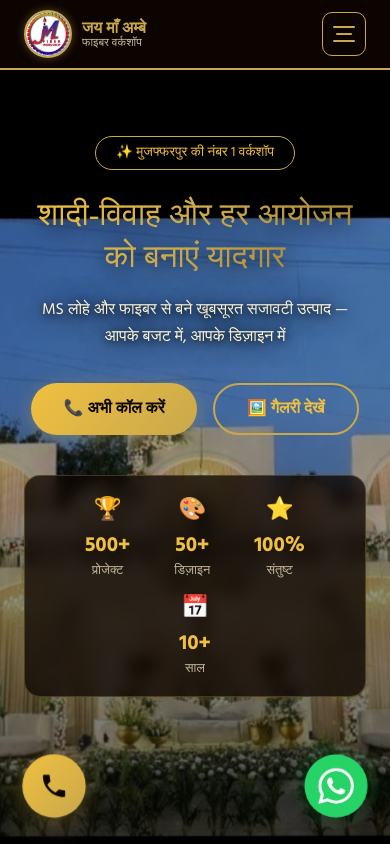
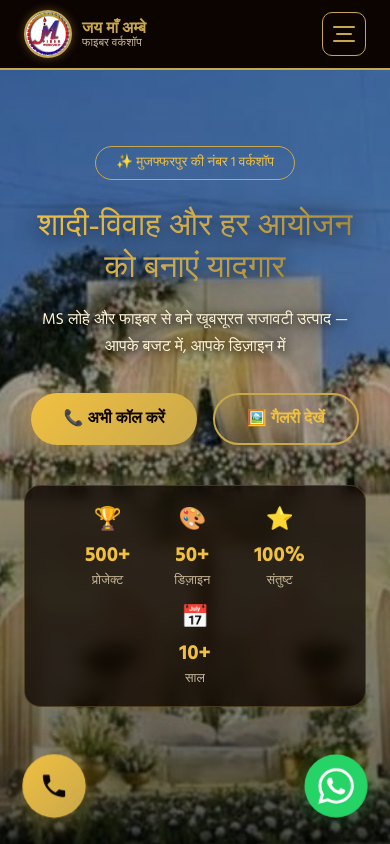
Before and after one commit to Surja2003/Jai-Maa-Ambe-Fiber-Workshop, a React (Vite) app: page / in a window 390 px wide. Shown: the top 844 px of the page. Built offline with nearby package versions, Linux system fonts and the light colour scheme; a web font is replaced by a local one.

Commit message:
fix: separate mobile/desktop hero layout - mobile shows wedding stage at top

```diff
--- a/src/App.jsx
+++ b/src/App.jsx
@@ -372,11 +372,10 @@ function HomePage({ navigate }) {
     <div>
       <section className="hero-section" style={{
         minHeight: "100vh", display: "flex", flexDirection: "column",
-        alignItems: "center", justifyContent: "flex-start",
+        alignItems: "center",
         position: "relative", overflow: "hidden",
         backgroundImage: `url('${IMG.heroBg}')`,
-        backgroundSize: "cover", backgroundPosition: "center 60%",
-        padding: "90px 1.5rem 3rem",
+        paddingLeft: "1.5rem", paddingRight: "1.5rem", paddingBottom: "3rem",
       }}>
         {/* Overlay */}
         <div style={{ position: "absolute", inset: 0, background: "linear-gradient(180deg, rgba(0,0,0,0.35) 0%, rgba(0,0,0,0.30) 40%, rgba(0,0,0,0.55) 85%, rgba(0,0,0,0.70) 100%)" }} />
--- a/src/index.css
+++ b/src/index.css
@@ -19,14 +19,25 @@ body {
   -webkit-font-smoothing: antialiased;
 }
 
-/* Hero section: mobile = tight to navbar, desktop = more breathing room */
+/* ── HERO SECTION: Mobile vs Desktop ── */
+
+/* Desktop default */
 .hero-section {
-  padding-top: 68px !important;
+  padding-top: 90px;
+  background-size: cover;
+  background-position: center;
+  justify-content: center;
 }
 
-@media (min-width: 768px) {
+/* Mobile: separate optimized layout */
+@media (max-width: 767px) {
   .hero-section {
-    padding-top: 90px !important;
+    padding-top: 78px !important;
+    /* Make image taller than section so Y-position works */
+    background-size: auto 160% !important;
+    /* Show wedding stage (lower part of image) at top */
+    background-position: center 72% !important;
+    justify-content: flex-start !important;
   }
 }
 
```
